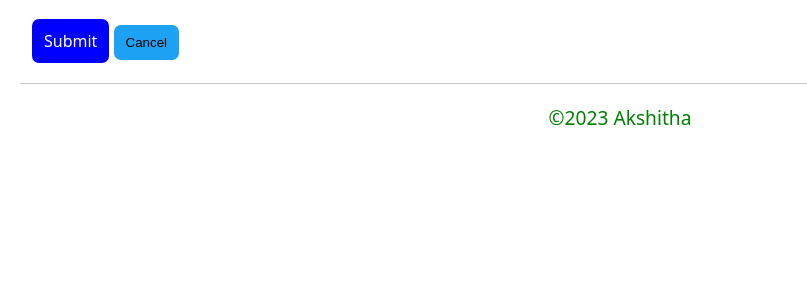
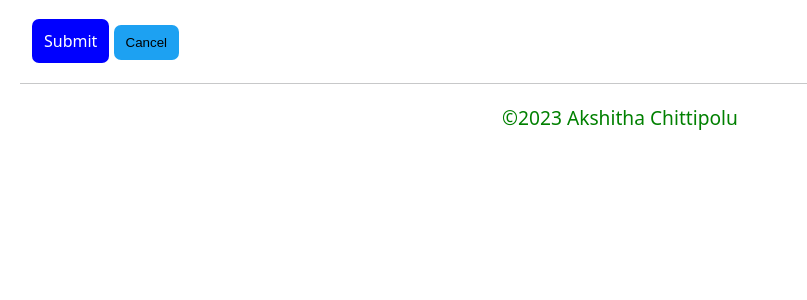
Before and after one commit to Akshitha-Chittipolu/akshitha_chittipolu, a Django app: page /create/ in a window 1280 px wide. Shown: the part 443-743 px from the top of the page, without its empty margins (20-827 px from the left). Run offline with Django 3.2, Linux system fonts and the light colour scheme; some libraries are stand-ins or nearby versions.

Commit message:
SignatureAdded

```diff
--- a/akshitha_chittipolu/templates/base.html
+++ b/akshitha_chittipolu/templates/base.html
@@ -22,7 +22,7 @@
     {% block content %}{% endblock content %}
   </div>
   <div class="footer">
-    <p class="signature">&copy;2023 Akshitha </p>
+    <p class="signature">&copy;2023 Akshitha Chittipolu </p>
   </div>
 </body>
 
```
